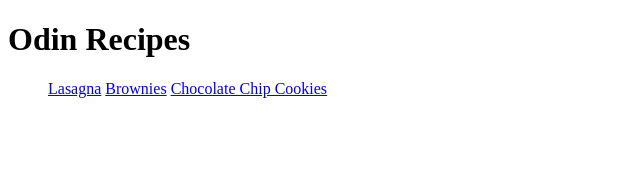
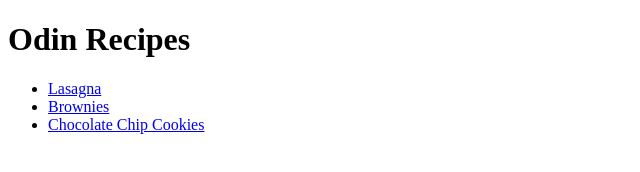
Before and after one commit to lwetzler1/odin-recipes, a plain HTML site: page index.html in a window 1280 px wide. Shown: the whole page, without its empty margins (0-640 px from the left). Drawn offline with Linux system fonts and the light colour scheme.

Commit message:
Add index.html

```diff
--- a/index.html
+++ b/index.html
@@ -9,9 +9,9 @@
 <body>
     <h1>Odin Recipes</h1>
     <ul>
-        <a href="/home/lwetzler/odin-recipes/recipes/lasagna.html">Lasagna</a>
-        <a href="/home/lwetzler/odin-recipes/recipes/brownies.html">Brownies</a>
-        <a href="/home/lwetzler/odin-recipes/recipes/cookies.html">Chocolate Chip Cookies</a>
+        <li><a href="/home/lwetzler/odin-recipes/recipes/lasagna.html">Lasagna</a></li>
+        <li><a href="/home/lwetzler/odin-recipes/recipes/brownies.html">Brownies</a></li>
+        <li><a href="/home/lwetzler/odin-recipes/recipes/cookies.html">Chocolate Chip Cookies</a></li>
     </ul>
 </body>
 </html>
```
